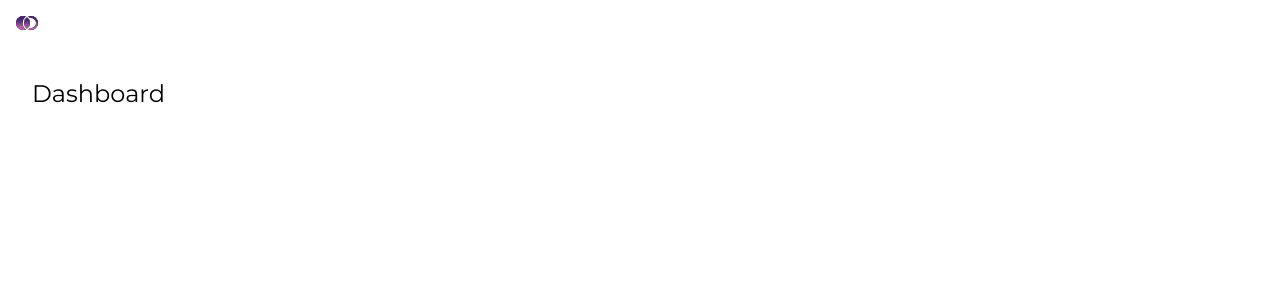
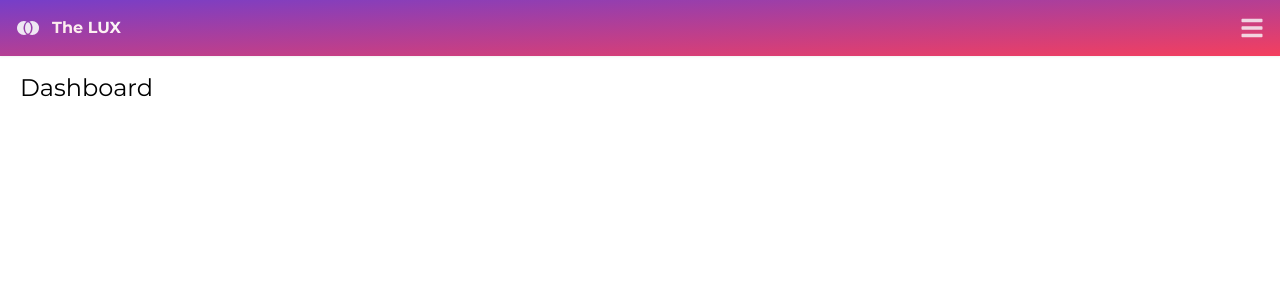
Before and after one commit to dominicpam89/reactjs-showcase-18, a React (Vite) app: page /dashboard in a window 1280 px wide. Shown: the top 300 px of the page. Built offline with nearby package versions, Linux system fonts and the light colour scheme.

Commit message:
top navbar creation

```diff
--- /dev/null
+++ b/src/UI/Icon.tsx
@@ -0,0 +1,16 @@
+import { IconContext } from "react-icons"
+
+type TypePropsIcon = {
+  children: React.ReactNode,
+  classes?: string,
+}
+
+const UIIcon:React.FC<TypePropsIcon> = ({classes, children}) => {
+  return <IconContext.Provider value={{
+    className: `${classes!==undefined ? classes:"h-6 w-6 text-primary-500"}`
+  }}>
+    {children}
+  </IconContext.Provider>
+}
+
+export default UIIcon;
--- a/src/UI/Navigation.tsx
+++ b/src/UI/Navigation.tsx
@@ -1,14 +1,44 @@
-
+import UIIcon from "./Icon"
+import { FaBars } from "react-icons/fa"
+import { MdJoinFull } from "react-icons/md"
+import { motion } from "framer-motion"
 
 const UINavMain = () => {
-  return <>
-    <nav className="p-4 flex flex-row justify-between">
-      <div>
-        <img src="/logo.png" />
-      </div>
-
-    </nav>
-  </>
+   return (
+      <>
+         <motion.nav
+            initial={{
+               y: "var(--y-from)",
+            }}
+            animate={{
+               y: "var(--y-to)",
+            }}
+            exit={{
+              y:"var(--y-from)"
+            }}
+            className="p-4 flex flex-row justify-between items-center bg-gradient-to-br from-primary-500 to-rose-500 drop-shadow-sm h-full [--y-from:-100px] [--y-to:0px]"
+         >
+            <div className="flex flex-row space-x-3 items-center cursor-pointer">
+               <motion.div id="brand-container"
+                animate={{ scaleX: [1,-1,-1,1]}}
+                transition={{times:[0.4,0.5,0.9,1], duration:5, repeat:Infinity}}
+               >
+                <UIIcon classes="w-auto h-6 text-gray-50 opacity-90">
+                    <MdJoinFull />
+                </UIIcon>
+               </motion.div>
+               <h1 className="text-md font-bold bg-clip-text text-transparent bg-gradient-to-bl from-gray-50 to-rose-100">
+                  The LUX
+               </h1>
+            </div>
+            <button>
+              <UIIcon classes="w-auto h-6 text-gray-50 opacity-80 cursor-pointer">
+                <FaBars />
+              </UIIcon>
+            </button>
+         </motion.nav>
+      </>
+   )
 }
 
-export default UINavMain;
+export default UINavMain
--- a/src/UI/RootPage.tsx
+++ b/src/UI/RootPage.tsx
@@ -6,7 +6,7 @@ const UIRootPage = ()=>{
     <header>
       <UINavMain />
     </header>
-    <main className="main">
+    <main>
       <Outlet />
     </main>
   </>
--- a/src/index.css
+++ b/src/index.css
@@ -4,8 +4,15 @@
 @tailwind components;
 @tailwind utilities;
 
-@layer components{
-  .main{
-    @apply p-8
+@layer base{
+  header{
+    @apply fixed left-0 top-0 w-full h-14
+  }
+  main{
+    @apply px-5 py-4 flex flex-col space-y-6 mt-14
   }
 }
+
+@layer components{
+
+}
--- a/src/utils/navigation.tsx
+++ b/src/utils/navigation.tsx
@@ -1,10 +1,15 @@
-import { FaHome } from "react-icons/fa";
+import { FaHome } from "react-icons/fa"
+import { FaBookmark } from "react-icons/fa";
+import { FaHotel } from "react-icons/fa";
+import { FaUser } from "react-icons/fa";
+import { FaWhmcs } from "react-icons/fa";
+import { FaUsersCog } from "react-icons/fa";
 
 export const utilNavigation = [
-  {tag:"dashboard", link:"/dashboard", icon: <FaHome />},
-  {tag:"bookings", link:"/bookings", icon: <FaHome />},
-  {tag:"cabins", link:"/cabins", icon: <FaHome />},
-  {tag:"users", link:"/users", icon: <FaHome />},
-  {tag:"settings", link:"/settings", icon: <FaHome />},
-  {tag:"account", link:"/account", icon: <FaHome />},
+   { tag: "dashboard", link: "/dashboard", icon: <FaHome /> },
+   { tag: "bookings", link: "/bookings", icon: <FaBookmark /> },
+   { tag: "cabins", link: "/cabins", icon: <FaHotel /> },
+   { tag: "users", link: "/users", icon: <FaUser /> },
+   { tag: "settings", link: "/settings", icon: <FaWhmcs /> },
+   { tag: "account", link: "/account", icon: <FaUsersCog /> },
 ]
--- a/tailwind.config.js
+++ b/tailwind.config.js
@@ -12,7 +12,7 @@ export default {
             sans: ["Montserrat"],
          },
          colors: {
-            main: {
+            primary: {
                100: "#e4d8f4",
                200: "#c8b2e9",
                300: "#ad8bdf",
```
Also changed, not shown: src/UI/Navigation/Sidebar.tsx (added, +10 -0 lines), public/logo-white.png (added), src/data/types/props.ts (line endings or trailing spaces).
